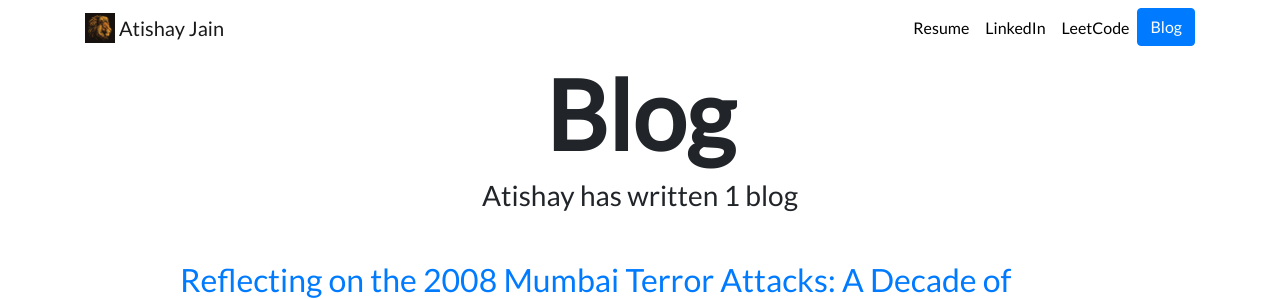
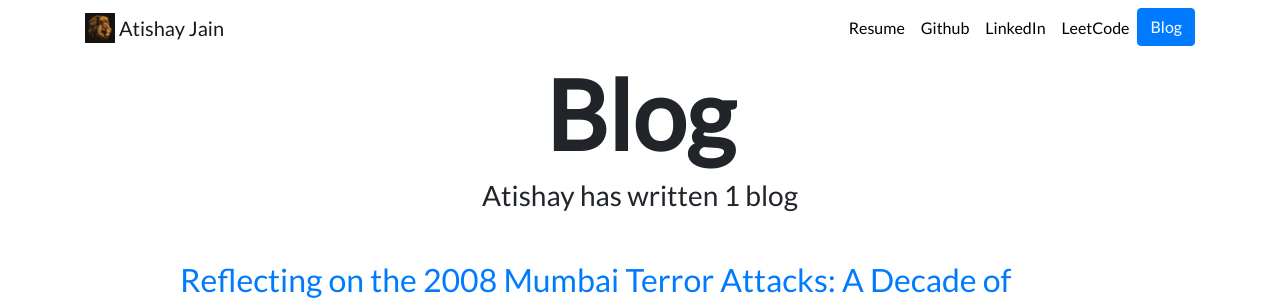
Before and after one commit to atishayjain2003/Portfolio, a Django app: page /blog/ in a window 1280 px wide. Shown: the top 299 px of the page. Run offline with Django 4.2, Linux system fonts and the light colour scheme; data comes from the database, SQL or seed files in the repository; some libraries are stand-ins or nearby versions.

Commit message:
Setting up github link in navbar

```diff
--- a/personal_portfolio-project/portfolio/templates/portfolio/base.html
+++ b/personal_portfolio-project/portfolio/templates/portfolio/base.html
@@ -36,6 +36,9 @@
             <a class="nav-link" href="{% static 'portfolio/ATISHAY JAIN RESUME (3).pdf' %}">Resume</a>
           </li>
           <li class="nav-item">
+            <a class="nav-link" href="https://github.com/atishayjain2003" target="_blank">Github</a>
+          </li>
+          <li class="nav-item">
             <a class="nav-link" href="https://www.linkedin.com/in/atishayjain743/" target="_blank">LinkedIn</a>
           </li>
           <li class="nav-item">
```
